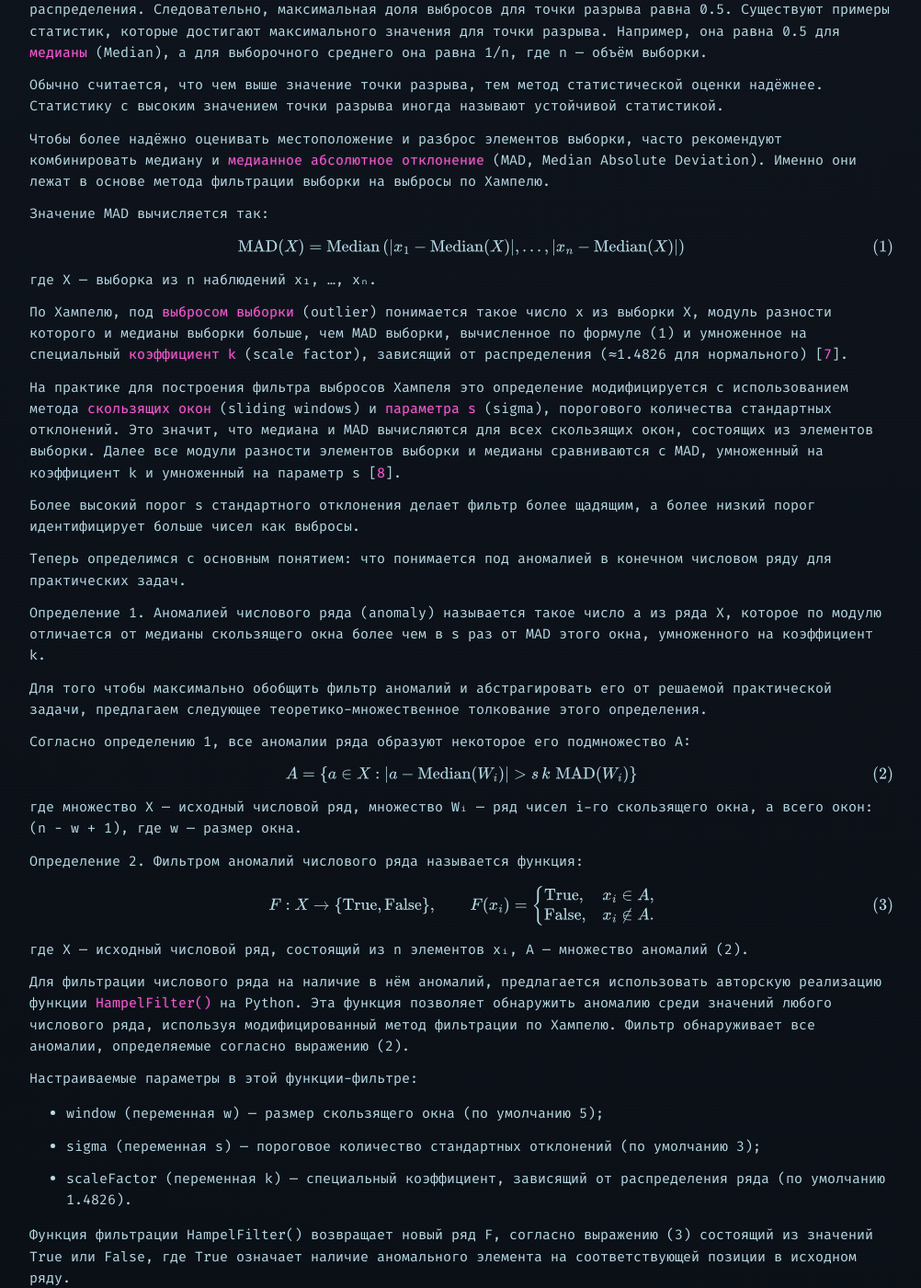
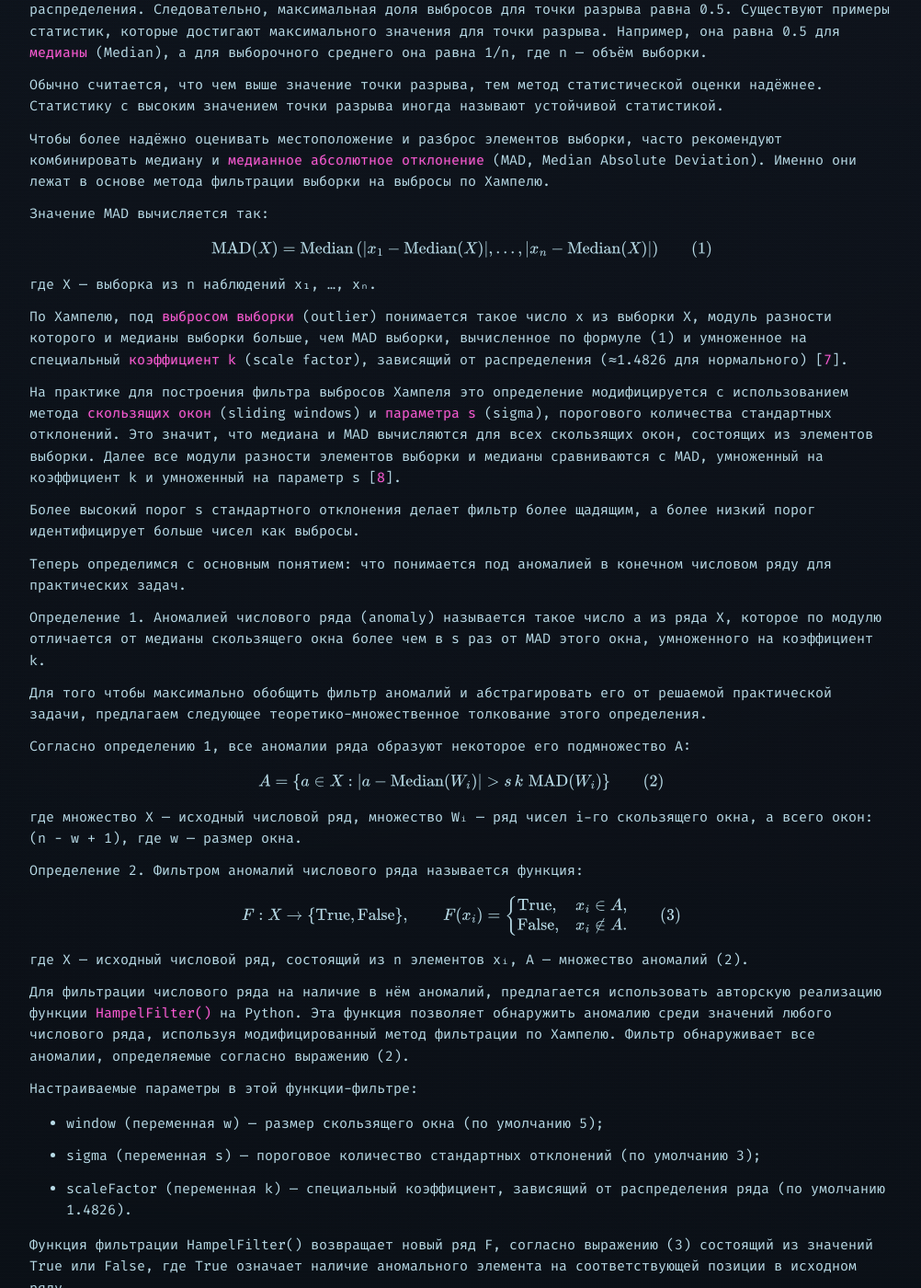
Before and after one commit to Fuzzy-Technologies/fuzzy-technologies.github.io, a Jekyll site: the page built from ru/articles/2024-12-01-modified-hampel-filter.md, in a window 1280 px wide and 1400 px high, scrolled down 2331 px. Shown: the whole window at 92% size, without its empty margins (138-1140 px from the left). Built offline with Jekyll 4.4.1, drawn with Linux system fonts in a browser that asks for light colours; Markdown is read by kramdown in place of the engine named in the settings.

Commit message:
Fix remaining math previews and align article publishing guidance

````diff
--- a/_layouts/articles.html
+++ b/_layouts/articles.html
@@ -17,7 +17,7 @@
   {% assign read_more = "Подробнее →" %}
   {% assign placeholder_label = "Перевод готовится" %}
   {% assign team_alt = "Команда Fuzzy Technologies" %}
-  {% assign team_roster = "Команда Fuzzy Technologies · Дарина — знания и инженерные практики · Ева — QA и тестирование · Вера — продуктовая аналитика и управление продуктом · Инга — решения, пресейл и интеграции · Алиса — квантовые и математические исследования · Мария — безопасность и пентест · АИна — заведующая лабораторией, инженерная платформа и автоматизация" %}
+  {% assign team_roster = "Команда Fuzzy Technologies · Дарина — знания и инженерные практики · Ева — QA и тестирование · Вера — продуктовая аналитика и управление продуктом · Инга — решения, пресейл и интеграции · Алиса — количественные и математические исследования · Мария — безопасность и пентест · АИна — заведующая лабораторией, инженерная платформа и автоматизация" %}
 {% elsif articles_lang == "zh-CN" %}
   {% assign home_url = "/zh-cn/" %}
   {% assign articles_label = "文章" %}
--- a/ru/articles/2024-12-01-modified-hampel-filter.md
+++ b/ru/articles/2024-12-01-modified-hampel-filter.md
@@ -73,11 +73,9 @@
 
 Значение MAD вычисляется так:
 
-<div class="math-display">
-$$
-\operatorname{MAD}(X)=\operatorname{Median}\left(\lvert x_1-\operatorname{Median}(X)\rvert,\ldots,\lvert x_n-\operatorname{Median}(X)\rvert\right)\tag{1}
-$$
-</div>
+```math
+\operatorname{MAD}(X)=\operatorname{Median}\left(\lvert x_1-\operatorname{Median}(X)\rvert,\ldots,\lvert x_n-\operatorname{Median}(X)\rvert\right)\qquad\text{(1)}
+```
 
 где X — выборка из n наблюдений x₁, …, xₙ.
 
@@ -95,21 +93,17 @@
 
 Согласно определению 1, все аномалии ряда образуют некоторое его подмножество A:
 
-<div class="math-display">
-$$
-A=\left\{a\in X:\lvert a-\operatorname{Median}(W_i)\rvert>s\,k\,\operatorname{MAD}(W_i)\right\}\tag{2}
-$$
-</div>
+```math
+A=\left\{a\in X:\lvert a-\operatorname{Median}(W_i)\rvert>s\,k\,\operatorname{MAD}(W_i)\right\}\qquad\text{(2)}
+```
 
 где множество X — исходный числовой ряд, множество Wᵢ — ряд чисел i-го скользящего окна, а всего окон: (n − w + 1), где w — размер окна.
 
 Определение 2. Фильтром аномалий числового ряда называется функция:
 
-<div class="math-display">
-$$
-F:X\to\{\mathrm{True},\mathrm{False}\},\qquad F(x_i)=\begin{cases}\mathrm{True},&x_i\in A,\\\mathrm{False},&x_i\notin A.\end{cases}\tag{3}
-$$
-</div>
+```math
+F:X\to\{\mathrm{True},\mathrm{False}\},\qquad F(x_i)=\begin{cases}\mathrm{True},&x_i\in A,\\\mathrm{False},&x_i\notin A.\end{cases}\qquad\text{(3)}
+```
 
 где X — исходный числовой ряд, состоящий из n элементов xᵢ, A — множество аномалий (2).
 
````
Also changed, not shown: docs/ARTICLES.md (+27 -27 lines), docs/ARTICLE_PUBLISHING.md (+5 -7 lines), ru/articles/2025-04-16-hampel-anomalies-filtering.md (+6 -12 lines).
